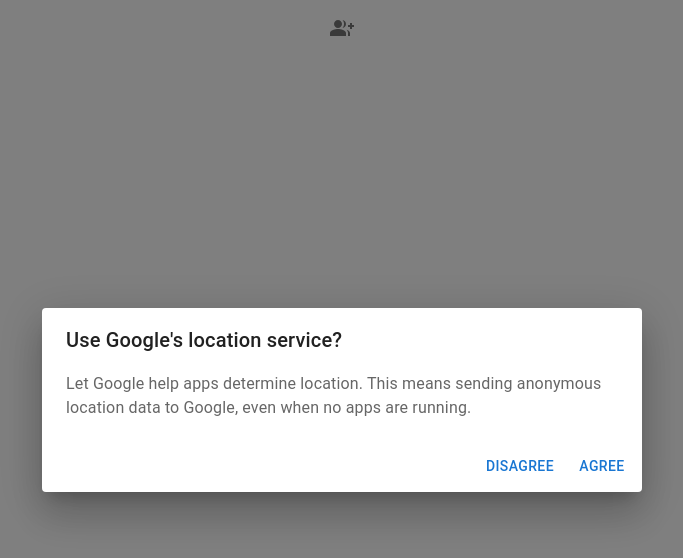
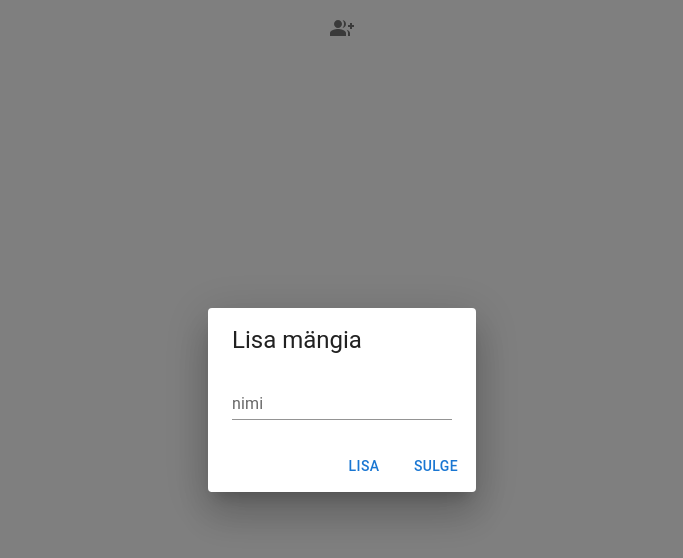
Before and after one commit to aquafinatrippy/discgolfScorePremium, a React (Vite) app in the folder client/: page / in a window 1280 px wide. Both pictures are taken after a click on the button "delete". Shown: the top 558 px of the page, without its empty margins (298-981 px from the left). Built offline with nearby package versions, Linux system fonts and the light colour scheme.

Commit message:
created controls addplayer

```diff
--- a/client/src/components/Controls.tsx
+++ b/client/src/components/Controls.tsx
@@ -7,16 +7,28 @@
   DialogContentText,
   DialogTitle,
   IconButton,
+  TextField,
+  Typography,
 } from '@mui/material';
 import GroupAddIcon from '@mui/icons-material/GroupAdd';
 import { useState } from 'react';
+import { Player } from '../types/player';
 
 type Props = {
-  addPlayerCallback: () => void;
+  addPlayerCallback: Function;
 };
 
-const Controls = ({}: Props) => {
+const Controls = ({ addPlayerCallback }: Props) => {
   const [open, setOpen] = useState<boolean>(false);
+  const [name, setName] = useState<string>('');
+
+  const handleAddPlayer = () => {
+    addPlayerCallback((prev: Player[]) => {
+      return [...prev, { name, score: 0 }];
+    });
+    setName('');
+    setOpen(false);
+  };
 
   const handleOpenDialog = () => {
     setOpen(!open);
@@ -33,19 +45,23 @@
         aria-labelledby='alert-dialog-title'
         aria-describedby='alert-dialog-description'
       >
-        <DialogTitle id='alert-dialog-title'>
-          {"Use Google's location service?"}
+        <DialogTitle id='alert-dialog-title' variant='h5'>
+          Lisa mängia
         </DialogTitle>
         <DialogContent>
-          <DialogContentText id='alert-dialog-description'>
-            Let Google help apps determine location. This means sending
-            anonymous location data to Google, even when no apps are running.
-          </DialogContentText>
+          <TextField
+            onChange={(e) => setName(e.target.value)}
+            value={name}
+            id='standard-basic'
+            label='nimi'
+            variant='standard'
+            fullWidth
+          />
         </DialogContent>
         <DialogActions>
-          <Button onClick={handleOpenDialog}>Disagree</Button>
+          <Button onClick={handleAddPlayer}>LISA</Button>
           <Button onClick={handleOpenDialog} autoFocus>
-            Agree
+            SULGE
           </Button>
         </DialogActions>
       </Dialog>
--- a/client/src/views/Home.tsx
+++ b/client/src/views/Home.tsx
@@ -5,10 +5,11 @@
 
 const Home = () => {
   const [players, setPlayers] = useState<Player[]>([]);
+  console.log(players);
 
   return (
     <Box>
-      <Controls addPlayerCallback={() => {}} />
+      <Controls addPlayerCallback={setPlayers} />
     </Box>
   );
 };
```
